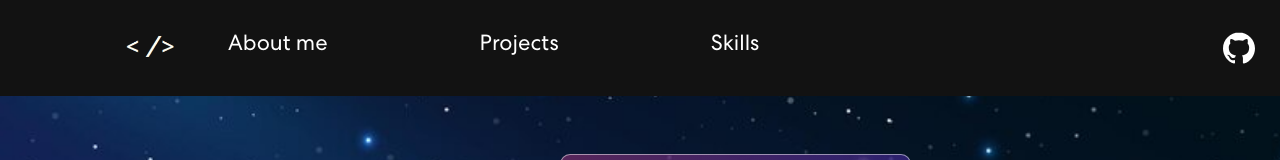
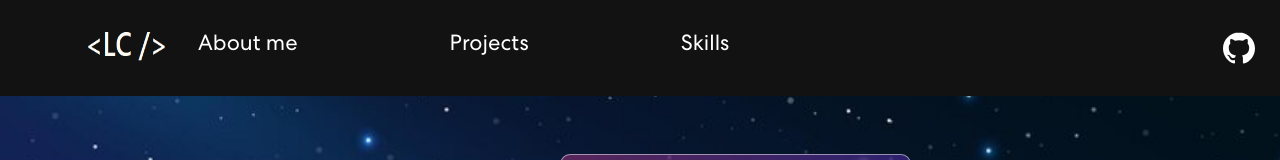
Before and after one commit to lauracolof/portfolio-laura-colo, a React (Create React App) app: page / in a window 1280 px wide. Shown: the top 160 px of the page. Built offline with nearby package versions, Linux system fonts and the light colour scheme.

Commit message:
some refactor

```diff
--- a/package.json
+++ b/package.json
@@ -6,6 +6,7 @@
     "@testing-library/jest-dom": "^5.16.5",
     "@testing-library/react": "^13.4.0",
     "@testing-library/user-event": "^13.5.0",
+    "animate.css": "^4.1.1",
     "bootstrap": "^5.2.3",
     "react": "^18.2.0",
     "react-bootstrap": "^2.7.2",
--- a/src/components/Banner/banner.css
+++ b/src/components/Banner/banner.css
@@ -5,6 +5,7 @@
   background-image: url('../../assets/img/bg-night.jpg');
   background-repeat: no-repeat;
   background-size: cover;
+
 }
 
 .banner .tagline {
@@ -19,6 +20,8 @@
   right: 4.55rem;
   display: inline-block;
   border-radius: 10px;
+  animation: flipInX; /* referring directly to the animation's @keyframe declaration */
+  animation-duration: 2s; /* don't forget to set a duration! */
 }
 
 .banner h1 {
@@ -52,18 +55,3 @@
 .type-text {
   margin-top: 50px;
 }
-
-
-/* .banner button {
-  color: #121212;
-  border-top-color: #121212;
-  font-weight: 500;
-  font-size: 26px;
-  letter-spacing: 0.8px;
-  align-items: center;
-  margin-top: 18rem;
-  margin-right: 39rem;
-  width: 13rem;
-  height: 2.5rem;
-  border-radius: 10px;
-} */
--- a/src/components/NavBar/NavBar.jsx
+++ b/src/components/NavBar/NavBar.jsx
@@ -4,7 +4,7 @@ import Container from 'react-bootstrap/Container';
 import Nav from 'react-bootstrap/Nav';
 import Navbar from 'react-bootstrap/Navbar';
 //fonts and images
-import logop from '../../assets/img/logop.png'
+import logo from '../../assets/img/logo.png'
 import navIcon from '../../assets/img/nav-icon1.svg';
 import navIcon2 from '../../assets/img/nav-icon2.svg';
 
@@ -36,7 +36,7 @@ export const NavBar = () => {
       <Container>
 
         <Nav className="me-auto">
-          <img src={logop} alt="logolc" className='logoimg' />
+          <img src={logo} alt="logolc" className='logoimg' />
           <Nav.Link href="#about-me"
             className={activeLink === 'about-me' ? 'active navbar-link' : 'navbar-link'}
             onClick={() => onUpdateAvtiveLink('about-me')}>
--- a/src/components/NavBar/navbar.css
+++ b/src/components/NavBar/navbar.css
@@ -1,8 +1,9 @@
 .logoimg {
   position: relative;
-  left: 5.7rem;
-  top: 1rem;
-  width: 120px;
+  left: 5rem;
+  top: 1.5rem;
+  width: 90px;
+  height: 75px;
 }
 nav.navbar {
   position: absolute; /*always visible*/
@@ -20,6 +21,8 @@ nav.navbar  .nav-link.navbar-link {
   margin-left: 4rem;
   padding: 44px;
   font-size: 22px;
+  animation: zoomIn; /* referring directly to the animation's @keyframe declaration */
+  animation-duration: 1s; /* don't forget to set a duration! */
 }
 
 .me-auto {
--- a/src/components/Projects/projects.css
+++ b/src/components/Projects/projects.css
@@ -22,6 +22,7 @@
   margin: 1rem;
   position: relative;
   left: 105px;
+
 }
 .card-project  {
   display: flex;
```
Also changed, not shown: src/components/Projects/Projects.jsx (+5 -4 lines), src/assets/img/logo.png (added), src/components/ProjectCards/projectCards.css (deleted), src/components/ProjectCards/projectCards.jsx (deleted), src/server.js (added), 1 other file (tests, documents, lock files or other folders).
